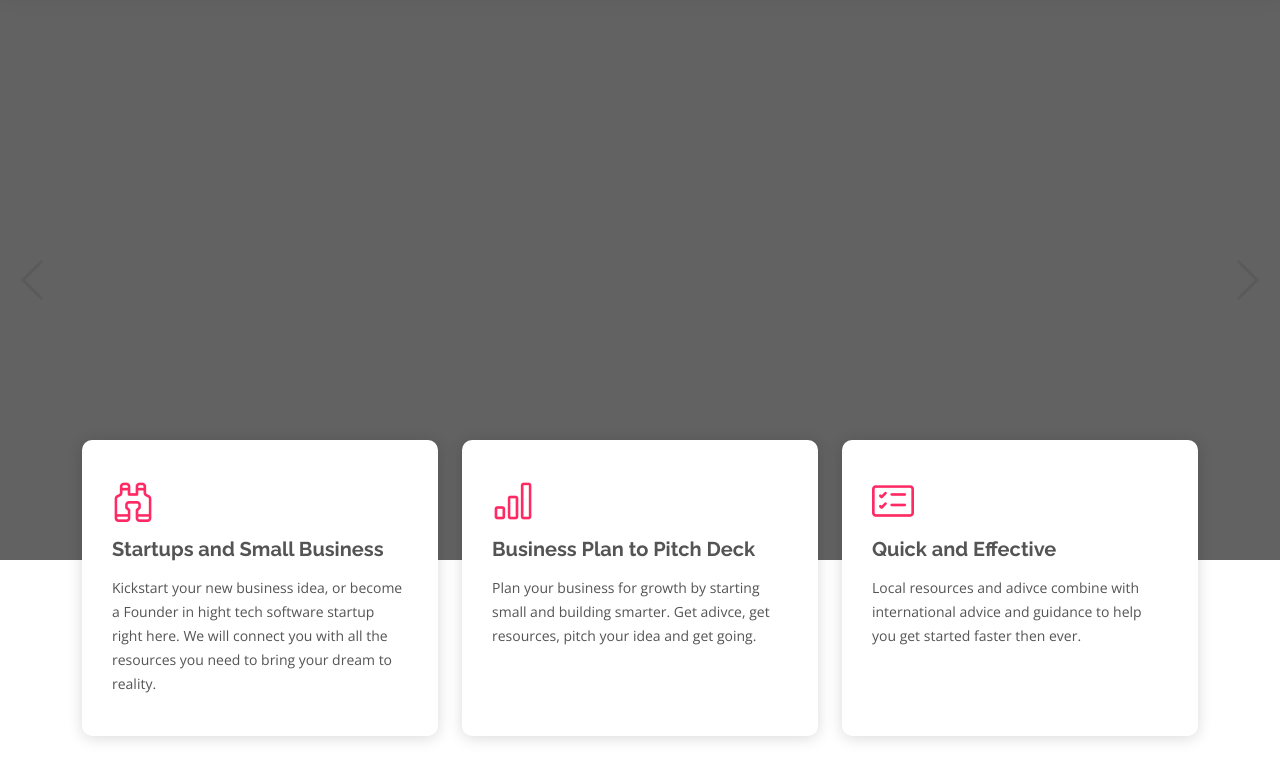
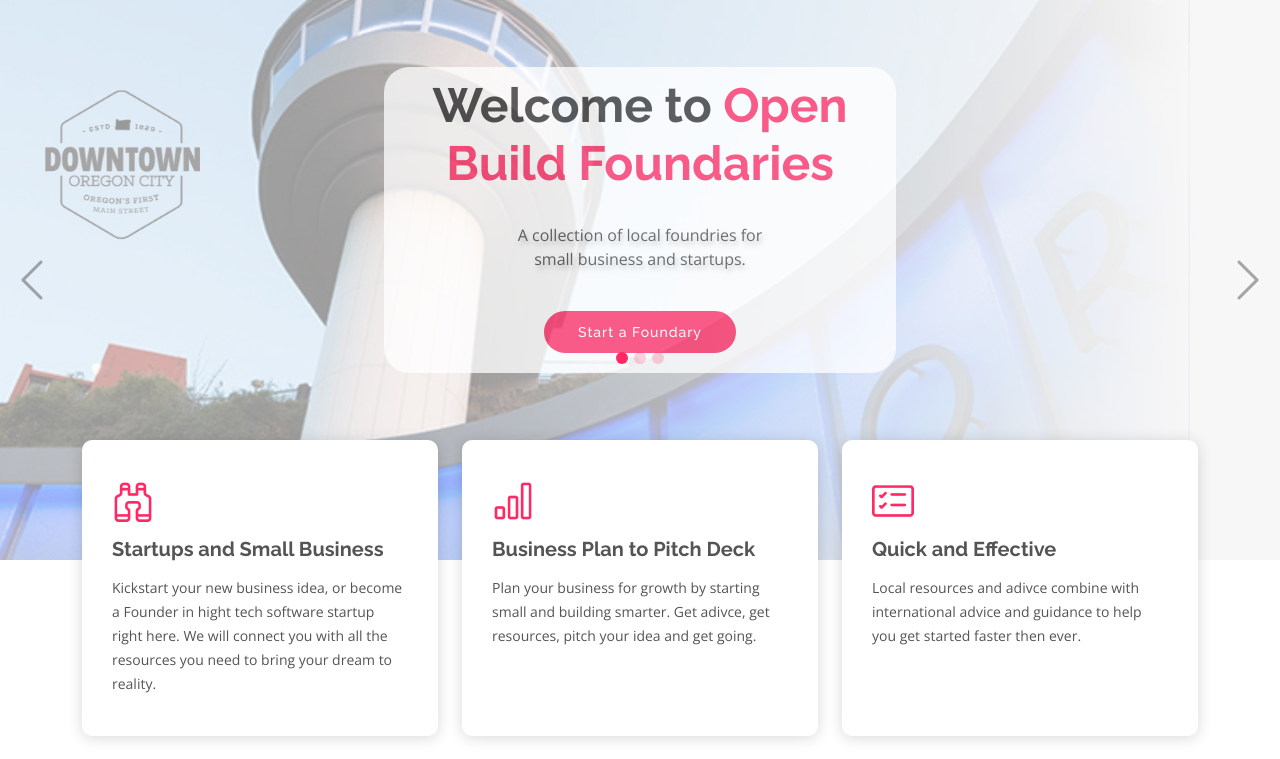
Before and after one commit to open-build/foundry, a Django app: page / in a window 1280 px wide. Shown: the part 104-863 px from the top of the page. Run offline with Django 4.2, Linux system fonts and the light colour scheme; some libraries are stand-ins or nearby versions.

Commit message:
fix slide

```diff
--- a/foundry/templates/welcome_page.html
+++ b/foundry/templates/welcome_page.html
@@ -6,6 +6,18 @@
 
         <ol class="carousel-indicators" id="hero-carousel-indicators"></ol>
         <div class="carousel-inner" role="listbox">
+          <!-- Slide 1 -->
+          <div class="carousel-item active" data-bs-interval="4000" style="background-image: url({% static 'assets/img/slide/oc-elevator.jpeg' %})">
+            <div class="carousel-container">
+              <div class="carousel-content" style="background: #FFFFFF; padding: 10px; border-radius: 25px; opacity: 0.75; width: 40%">
+                <h2 class="animate__animated animate__fadeInDown">Welcome to <span>Open Build Foundaries</span></h2>
+                <p class="animate__animated animate__fadeInUp">
+                 A collection of local foundries for small business and startups.
+                </p>
+                  <a href="/register" class="btn-get-started animate__animated animate__fadeInUp">Start a Foundary</a>
+              </div>
+            </div>
+          </div>
 
           <!-- Slide 2 -->
           <div class="carousel-item"  data-bs-interval="7000" style="background-image: url({% static 'assets/img/slide/oc-elevator.jpeg' %})">
@@ -34,8 +46,6 @@
               </div>
             </div>
           </div>
-
-        </div>
 
         </div>
 
```
